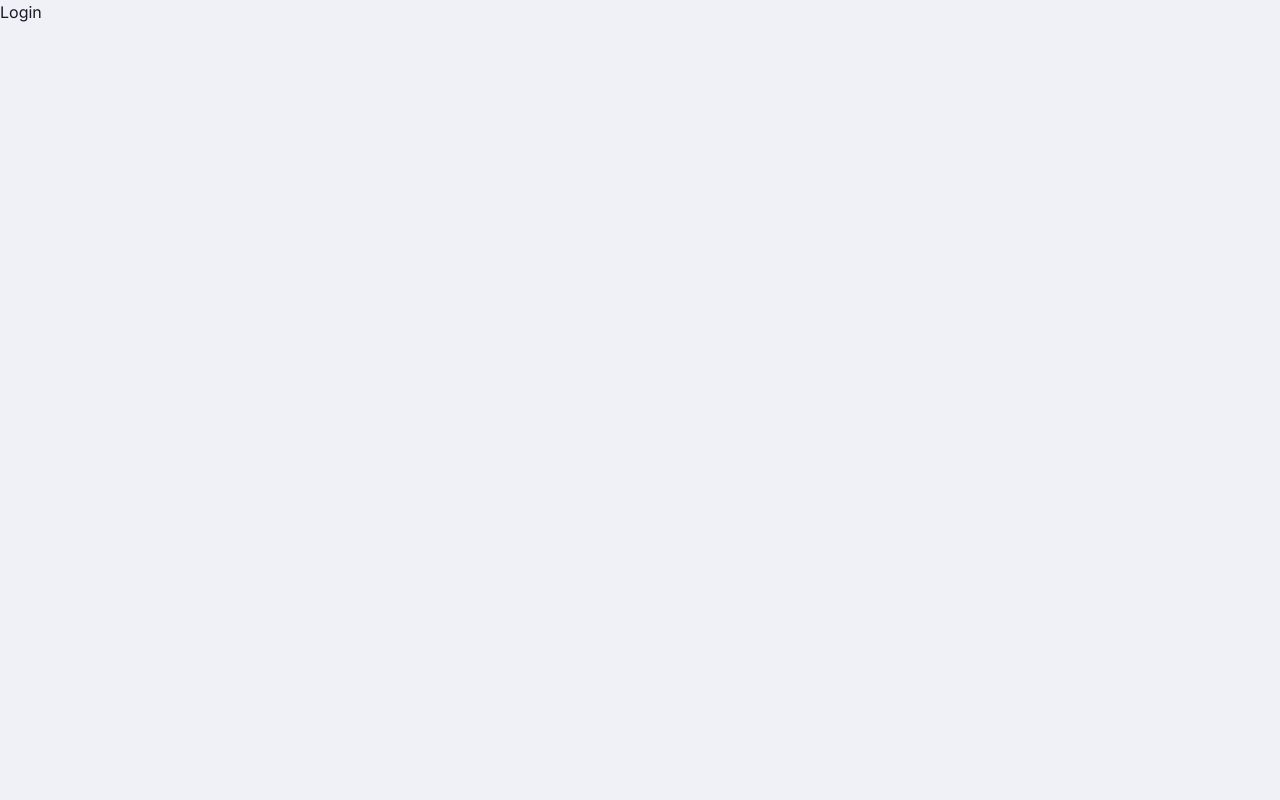
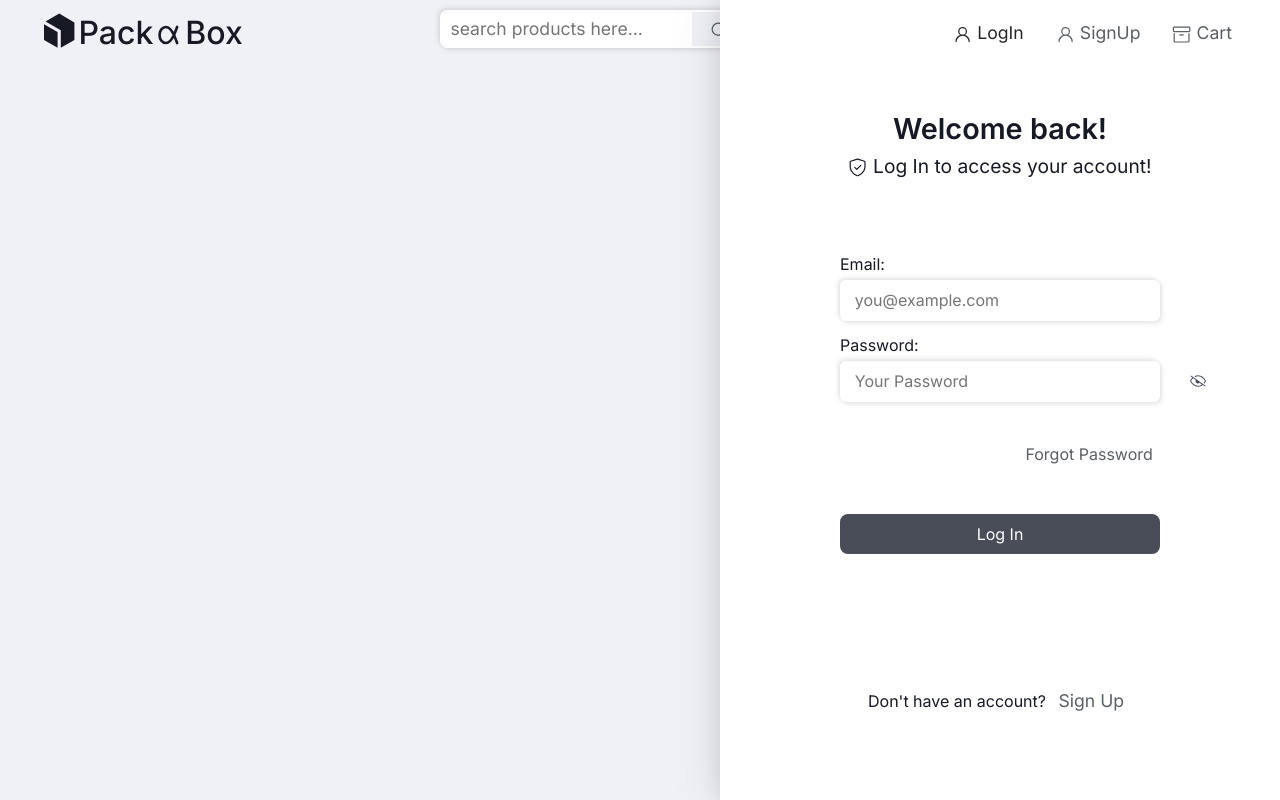
Before and after one commit to sudarshanshelke25/PackaBox-Ecommerce-Website, a React (Create React App) app in the folder client/: page /login in a window 1280 px wide. Shown: the top 800 px of the page. Built offline with nearby package versions, Linux system fonts and the light colour scheme.

Commit message:
Commit 21 :- FEAT: Create Login component with user authentication functionality

```diff
--- a/client/src/auth/Login.js
+++ b/client/src/auth/Login.js
@@ -1,9 +1,97 @@
-import React from 'react'
+import React, { useState } from 'react';
+import Layout from './../layouts/Layout';
+import './auth.css';
+import { Link, useNavigate } from 'react-router-dom';
+import { GoEye, GoEyeClosed, GoShieldCheck } from 'react-icons/go';
+import axios from 'axios';
 
 const Login = () => {
+  const [email,setEmail] = useState('');
+  const [password, setPassword] = useState('');
+  const [showPassword, setShowPassword] = useState(false);
+  const navigate = useNavigate();
+
+  // handle submit function
+  const handleSubmit = async (event) => {
+    event.preventDefault();
+    console.log(email, password);
+
+    try {
+      const res = await axios.post(
+        `/api/v1/auth/login`,
+        {email, password}
+      );
+
+      if (res.data.success){
+        alert(`${res.data.message}`);
+        navigate('/');
+      } else {
+        alert(`${res.data.message}`);
+      }
+
+    } catch (error) {
+      console.log(error);
+      alert('something went wrong');
+    }
+  }
+
+  // toggle Display Password Function
+  const toggleShowPassword = async (event) => {
+    setShowPassword(!showPassword);
+  }
+
   return (
-    <div>Login</div>
-  )
-}
+    <Layout
+      title='PackaBox - Log In'
+      description='Log in to PackaBox, your go-to ecommerce platform, for a personalized shopping experience. Access your account to track orders, manage preferences, and enjoy exclusive deals. Sign in now to get started!'
+      keywords='PackaBox ecommerce login, online shopping login, ecommerce account access, secure ecommerce login, log in to PackaBox, manage ecommerce orders, PackaBox sign in, ecommerce account login, track orders online, exclusive ecommerce deals login, ecommerce deals and discounts, join PackaBox ecommerce'
+    >
+      <section className='login'>
+        <div className='form-header login-header'>
+          <h1 className='title'>Welcome back!</h1>
+          <h2 className='subtitle'><GoShieldCheck /> Log In to access your account!</h2>
+        </div>
 
-export default Login
+        <form onSubmit={ handleSubmit } className='form-main login-form'>
+          <div className='input-field'>
+            <label htmlFor="email"> Email:</label><br />
+            <input type="email" id='email' name="email"
+              placeholder='you@example.com'
+              value={email}
+              onChange={(event)=> setEmail(event.target.value)}
+              // required
+            />
+          </div>
+
+          <div className='input-field'>
+            <label htmlFor="password">Password:</label><br/>
+            <input type={showPassword?'text':'password'} name="password"
+              placeholder='Your Password'
+              value={password}
+              onChange={(event)=> setPassword(event.target.value)}
+              // required
+            />
+            <span className='password-icon' onClick={toggleShowPassword}>
+              {showPassword? <GoEye />:<GoEyeClosed />}
+            </span>
+          </div>
+
+          <div>
+            <p className='forgot'><Link className='forgot-link' to='/forgot'>Forgot Password</Link></p>
+          </div>
+
+          <div className='input-button'>
+            <button className='button login-btn' type='submit'>Log In</button>
+          </div>
+        </form>
+
+        <div className='form-footer auth-text'>
+          <p>Don't have an account? <Link className='auth-link' to='/signup'>Sign Up</Link></p>
+        </div>
+
+      </section>
+    </Layout>
+  );
+};
+
+export default Login;
```
